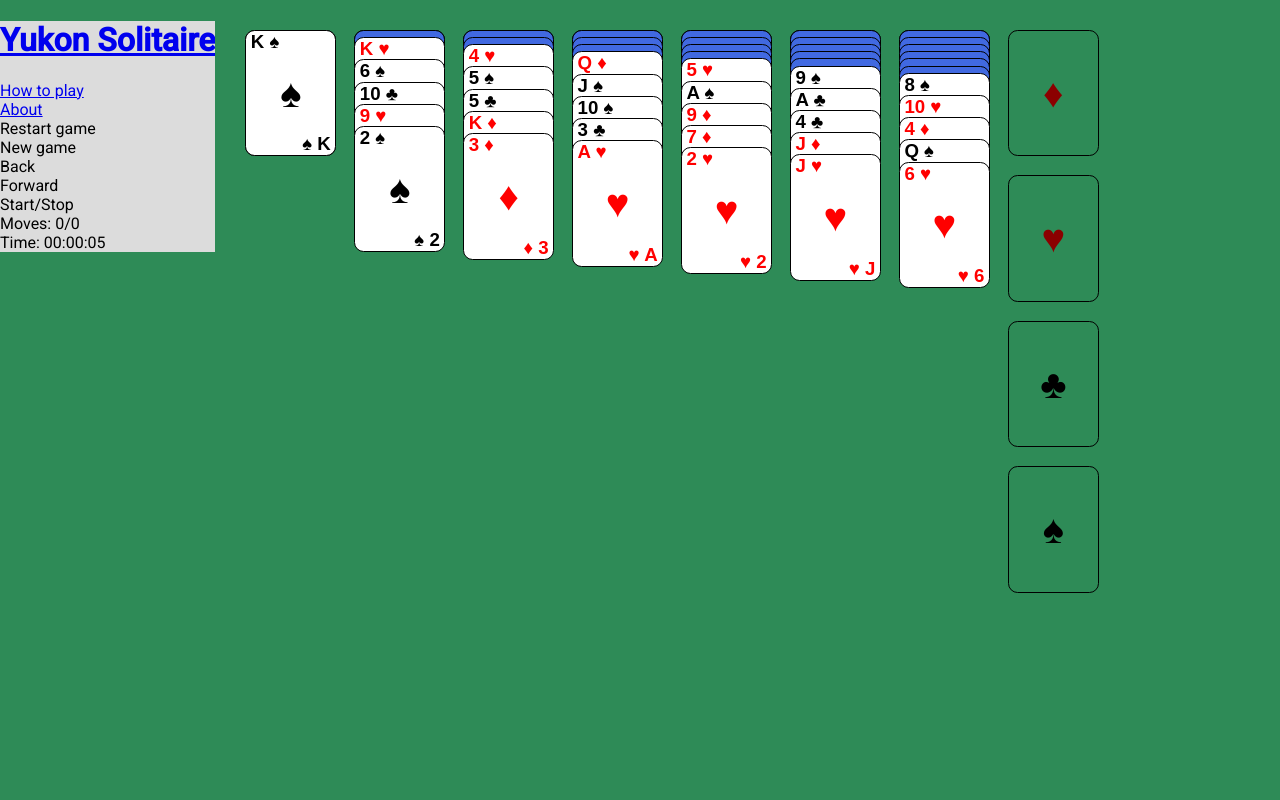
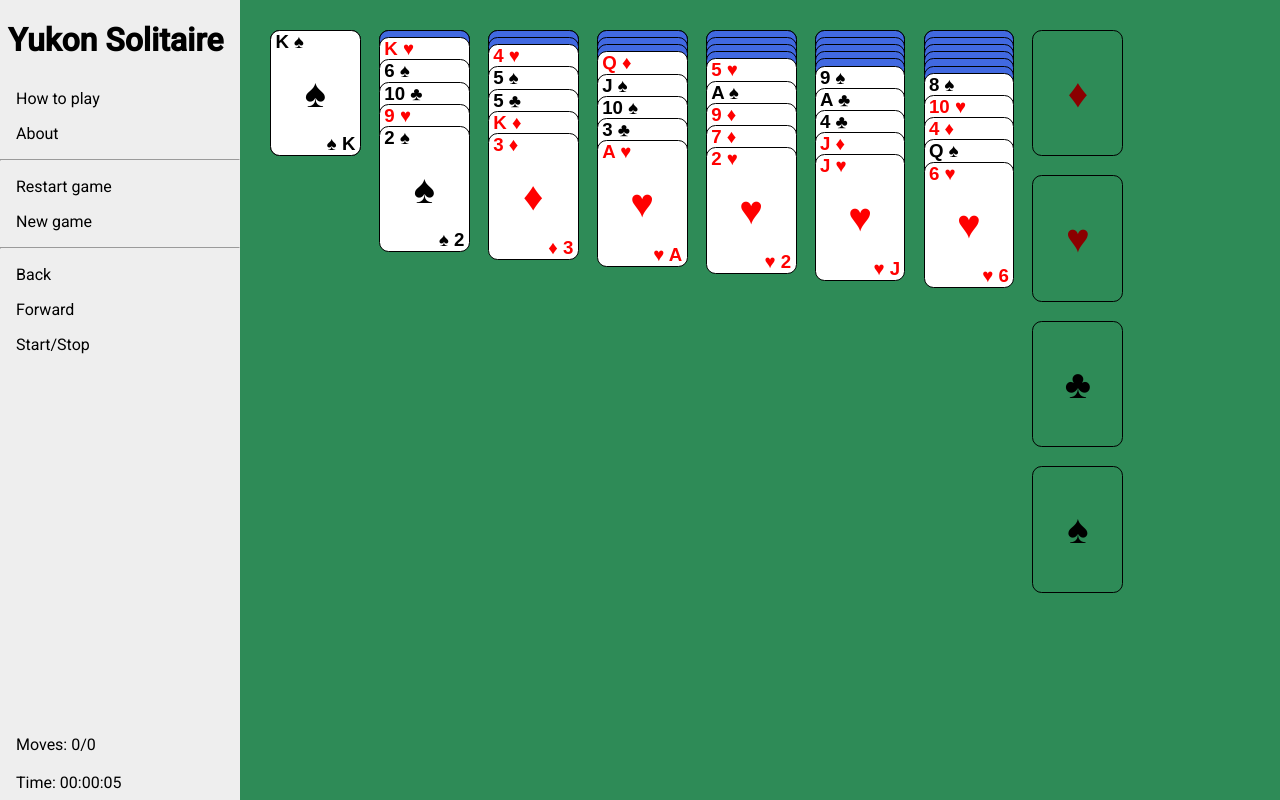
Before and after one commit to jabn1/YukonSolitaire, an Angular app: page / in a window 1280 px wide. Built offline with nearby package versions, Linux system fonts and the light colour scheme.

Commit message:
Added menu styling, fixed foundation card drop bug, fixed win message

```diff
--- a/src/app/app.component.html
+++ b/src/app/app.component.html
@@ -11,6 +11,9 @@
     <app-tableau-stack></app-tableau-stack>
 </div> -->
 <!-- <app-table></app-table> -->
-<div style="display: flex;">
-    <app-menu></app-menu>
-    <router-outlet></router-outlet></div>
+
+<div style="display: flex; ">
+    <div style="justify-self: left; width: 30vh;"><app-menu></app-menu></div>
+
+    <div><router-outlet></router-outlet></div>
+</div>
--- a/src/app/foundation-stack/foundation-stack.component.css
+++ b/src/app/foundation-stack/foundation-stack.component.css
@@ -26,6 +26,9 @@
 }
 
 .foundation-card {
+    border-style: solid;
+
+    border-color: rgba(0,0,0,0);
 
     position: relative;
     font-family: Arial, Helvetica, sans-serif,sans-serif;
--- a/src/app/menu/menu.component.css
+++ b/src/app/menu/menu.component.css
@@ -0,0 +1,55 @@
+.menu {
+
+    width: 30vh;
+    height: 100vh;
+    position: absolute;
+    justify-self: left;
+    text-decoration: none;
+    background-color: #eeeeee;
+    font-size: 2vh;
+    font-family: Roboto, "Helvetica Neue", sans-serif;
+}
+ul {
+    list-style-type: none;
+    margin: 0;
+    padding: 0;
+    width: 100%;
+
+}
+
+li div {
+    display: block;
+    color: #000;
+    padding: 8px 16px;
+    text-decoration: none;
+}
+
+
+li div:hover {
+    background-color: #555;
+    color: white;
+    cursor: pointer;
+}
+li a {
+    display: block;
+    color: #000;
+    padding: 8px 16px;
+    text-decoration: none;
+}
+
+
+li a:hover {
+    background-color: #555;
+    color: white;
+}
+
+h1 a {
+    font-size: 4vh;
+    color: #000;
+    text-decoration: none;
+}
+.info {
+    padding: 8px 16px;
+    position: absolute;
+    bottom: 0;
+}
--- a/src/app/menu/menu.component.html
+++ b/src/app/menu/menu.component.html
@@ -1,13 +1,35 @@
-<div style="background-color: gainsboro;">
-    <h1><a routerLink="">Yukon Solitaire</a></h1>
-    <div><a routerLink="/rules">How to play</a></div>
-    <div><a routerLink="/about">About</a></div>
+<div class="menu" >
+    <h1>&nbsp;<a routerLink="">Yukon Solitaire</a></h1>
+    <ul>
+        <li><a routerLink="/rules">How to play</a></li>
+        <li><a routerLink="/about">About</a></li>
+        <hr>
+        <li><div (click)="this.tableService.restartGame()">Restart game</div></li>
+        <li><div (click)="this.tableService.newGame()">New game</div></li>
+        <hr>
+        <li><div (click)="this.tableService.goBack()">Back</div></li>
+        <li><div (click)="this.tableService.goForwards()">Forward</div></li>
+        <li><div (click)="this.tableService.startStop()">Start/Stop</div></li>
 
-    <div (click)="this.tableService.restartGame()">Restart game</div>
-    <div (click)="this.tableService.newGame()">New game</div>
-    <div (click)="this.tableService.goBack()">Back</div>
-    <div (click)="this.tableService.goForwards()">Forward</div>
-    <div (click)="this.tableService.startStop()">Start/Stop</div>
-    <div>Moves: {{this.tableService.moveCount}}/{{this.tableService.moveTotalCount}}</div>
-    <div>Time:  {{this.tableService.currentTime.hours}}:{{this.tableService.currentTime.minutes}}:{{this.tableService.currentTime.seconds}}</div>
+
+        <div class="info">
+
+            <div>Moves: {{this.tableService.moveCount}}/{{this.tableService.moveTotalCount}}</div>
+            <br>
+            <div>Time:  {{this.tableService.currentTime.hours}}:{{this.tableService.currentTime.minutes}}:{{this.tableService.currentTime.seconds}}</div>
+        </div>
+
+    </ul>
+
+
+
+
+
+
+
+
+
+
+
+
 </div>
--- a/src/app/table/table.component.css
+++ b/src/app/table/table.component.css
@@ -18,7 +18,9 @@
 }
 
 .foundation {
-    display: flex;
-    flex-direction: column;
-
+    /* display: flex;
+    flex-direction: column; */
+    display: grid;
+    grid-template-rows: repeat(4,auto);
+    justify-content: space-evenly;
 }
--- a/src/app/table/table.component.html
+++ b/src/app/table/table.component.html
@@ -1,12 +1,12 @@
 
-<div *ngIf="this.tableService.isActive; else paused" class="general-container" (window:resize)="tableService.onResize($event)">
+<div *ngIf="this.tableService.isActive || this.tableService.isFinished; else paused" class="general-container" (window:resize)="tableService.onResize($event)">
     <div cdkDropListGroup class="grid-container" [ngStyle]="{'width.px': tableService.baseCardDimension*9.6}" >
 
         <div *ngFor="let tableauStack of tableService.table.tableau" >
             <app-tableau-stack [tableauStack]="tableauStack"></app-tableau-stack>
         </div>
         <div class="foundation">
-            <div *ngFor="let foundationStack of tableService.table.foundation">
+            <div *ngFor="let foundationStack of tableService.table.foundation" >
                 <app-foundation-stack [foundationStack]="foundationStack"></app-foundation-stack>
                 <br>
             </div>
@@ -20,5 +20,5 @@
     </div>
 </div>
 <ng-template #paused>
-    <div  class="general-container" style="font-size: 400%;">Paused</div>
+    <div  class="general-container" style="font-size: 400%; text-align: center; height: 60vh; width: 60vw;"><br><br>Paused</div>
 </ng-template>
```
